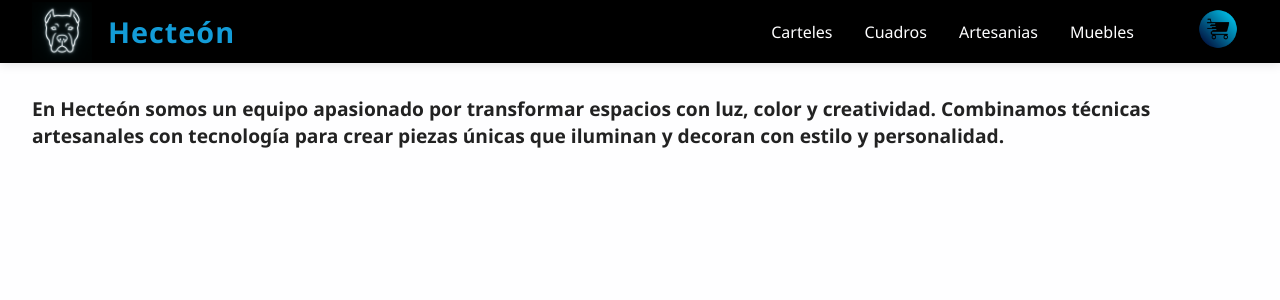
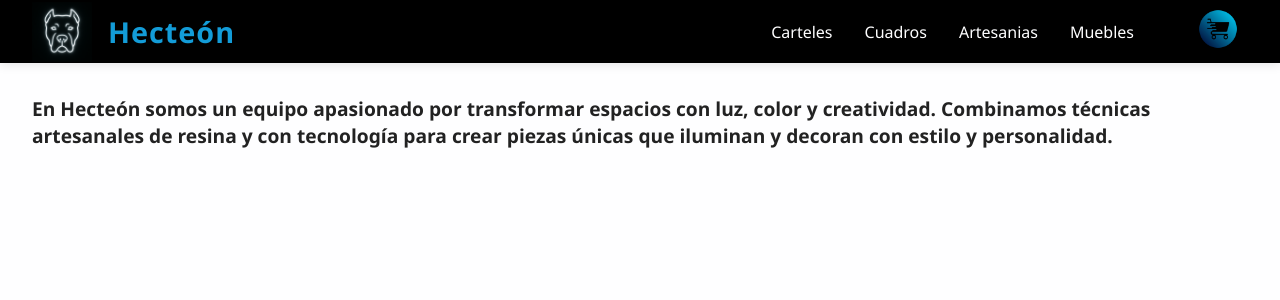
Before and after one commit to naru6798/NavegaLasRutas-Mirabel, a React (Vite) app: page / in a window 1280 px wide. Shown: the top 300 px of the page. Built offline with nearby package versions, Linux system fonts and the light colour scheme.

Commit message:
CreaTuLanding1+Mirabel

```diff
--- a/src/App.jsx
+++ b/src/App.jsx
@@ -7,7 +7,7 @@ const App = () => {
   return (
     <>
       <NavBar/>
-      <ItemListContainer info="En Hecteón somos un equipo apasionado por transformar espacios con luz, color y creatividad. Combinamos técnicas artesanales con tecnología para crear piezas únicas que iluminan y decoran con estilo y personalidad."/>
+      <ItemListContainer info="En Hecteón somos un equipo apasionado por transformar espacios con luz, color y creatividad. Combinamos técnicas artesanales de resina y con tecnología para crear piezas únicas que iluminan y decoran con estilo y personalidad."/>
     </>
   )
 }
```
